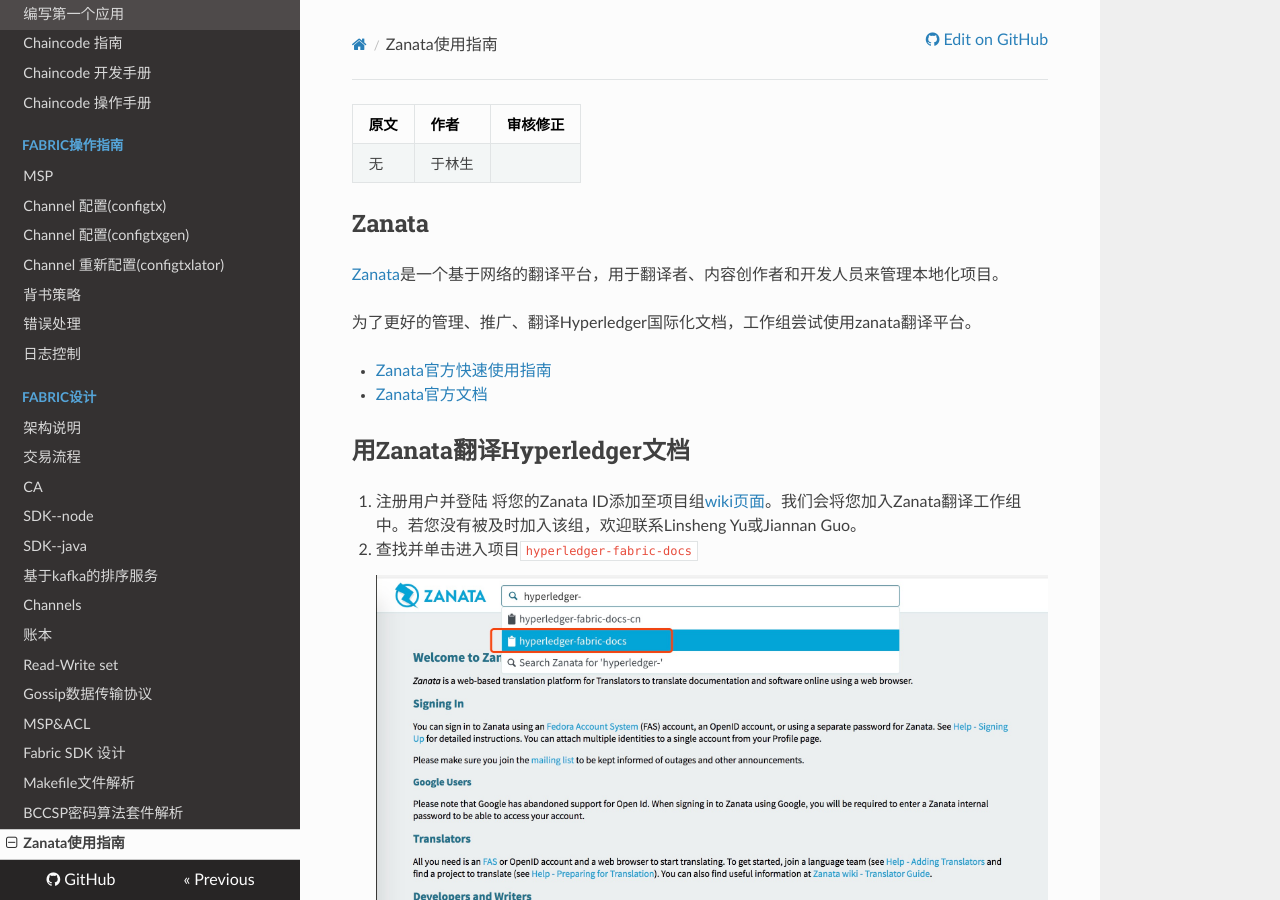
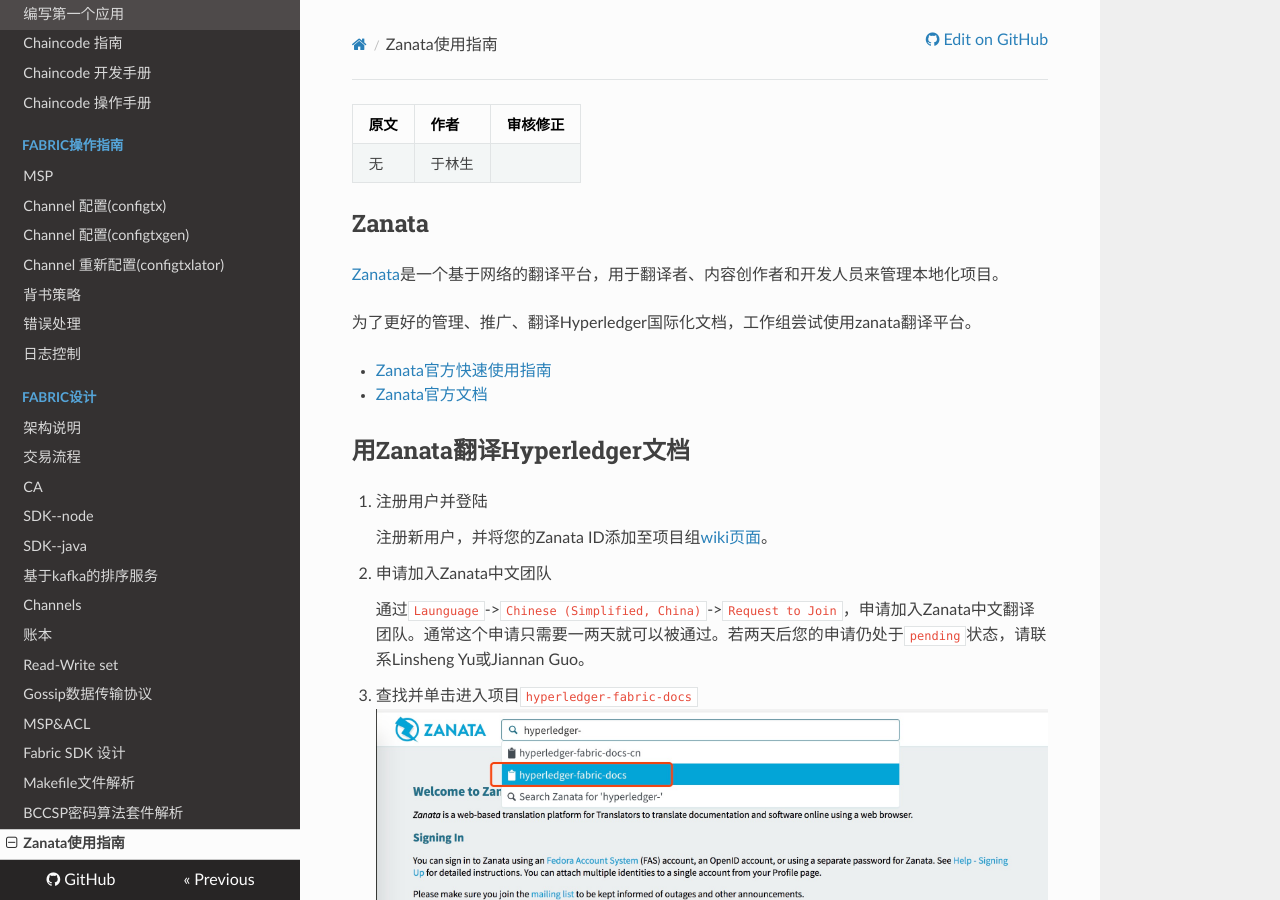
Before and after one commit to HyperledgerCN/hyperledgerDocs, an MkDocs documentation site: the page built from docs/zanata_guide.md, in a window 1280 px wide and 900 px high. Built offline with MkDocs 1.6.1, drawn with Linux system fonts in a browser that asks for light colours; nearby versions of some CDN libraries; old or Windows-style settings are respelled for this version of MkDocs; some of the changed text lies outside the part shown.

Commit message:
Update zanata_guide.md
Update the instructions for new contributor to join Language team.

```diff
--- a/docs/zanata_guide.md
+++ b/docs/zanata_guide.md
@@ -15,16 +15,22 @@
 ## 用Zanata翻译Hyperledger文档
 
 1. 注册用户并登陆
-将您的Zanata ID添加至项目组[wiki页面](https://wiki.hyperledger.org/groups/twgc/team_ie)。我们会将您加入Zanata翻译工作组中。若您没有被及时加入该组，欢迎联系Linsheng Yu或Jiannan Guo。
-2. 查找并单击进入项目`hyperledger-fabric-docs`
+
+    注册新用户，并将您的Zanata ID添加至项目组[wiki页面](https://wiki.hyperledger.org/groups/twgc/team_ie)。
+
+2. 申请加入Zanata中文团队
+
+    通过`Launguage`->`Chinese (Simplified, China)`->`Request to Join`，申请加入Zanata中文翻译团队。通常这个申请只需要一两天就可以被通过。若两天后您的申请仍处于`pending`状态，请联系Linsheng Yu或Jiannan Guo。
+
+3. 查找并单击进入项目`hyperledger-fabric-docs`
 ![](img/zanata-1.jpeg)
-3. 单击选择版本号
+4. 单击选择版本号
 ![](img/zanata-2.jpg)
-4. 单击选择语言
+5. 单击选择语言
 ![](img/zanata-3.jpg)
-5. 单击选择要翻译的文件
+6. 单击选择要翻译的文件
 ![](img/zanata-4.jpg)
-6. 在右侧编辑翻译
+7. 在右侧编辑翻译
 
     在右侧输入译文，编辑完后会自动保存；下侧是翻译提示内容，可直接`copy`；也可以点击`使用新版`体验新版翻译页面。
 
```
Also changed, not shown: other parts of docs/zanata_guide.md (+1 -1 lines).
